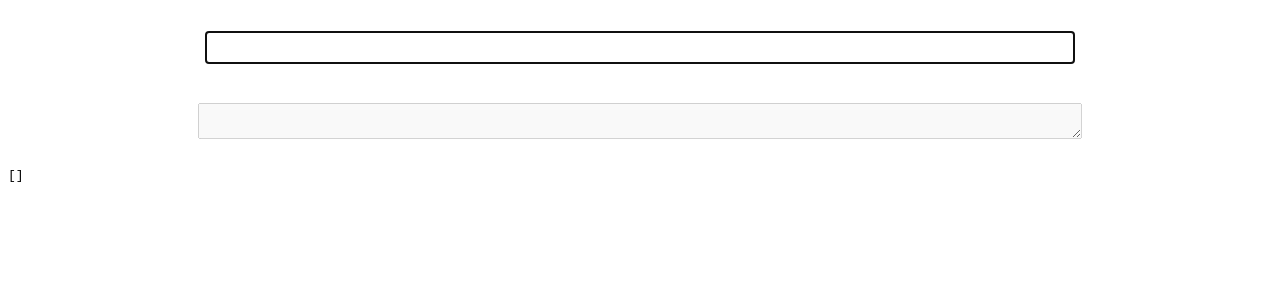
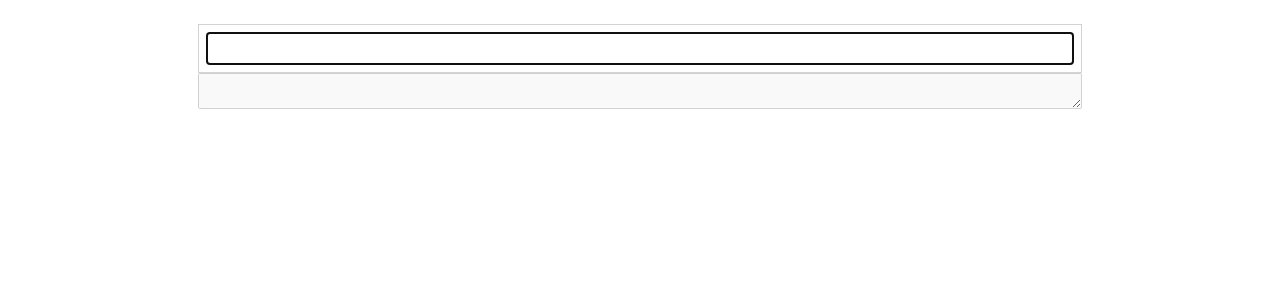
Before and after one commit to fforres/interview-example, a Next.js app: page / in a window 1280 px wide. Shown: the top 300 px of the page. Built offline with nearby package versions, Linux system fonts and the light colour scheme.

Commit message:
Adding some better UI

```diff
--- a/components/Cities/elements.tsx
+++ b/components/Cities/elements.tsx
@@ -2,6 +2,9 @@ import styled from 'styled-components'
 
 export const CitiesWrapper = styled.div`
   padding: 1rem;
+  border: solid 1px lightgray;
+  height: 250px;
+  overflow: scroll;
 `
 
 export const City = styled.div`
--- a/components/Cities/index.tsx
+++ b/components/Cities/index.tsx
@@ -20,6 +20,9 @@ export const Cities: React.FC<Props> = ({
     <CitiesWrapper>
       {cities.map(city => {
         const { geonameid, name, country } = city
+        if (selectedCities.has(geonameid)) {
+          return
+        }
         return (
           <City
             key={geonameid}
--- a/components/SearchInput/elements.tsx
+++ b/components/SearchInput/elements.tsx
@@ -18,22 +18,14 @@ export const Wrapper = styled.div`
   flex-direction: column;
 `
 
-export const Cities = styled.div`
-  padding: 1rem;
-`
-
-export const City = styled.div`
-  margin-top: 1rem;
-  margin-bottom: 1rem;
-  cursor: pointer;
-`
-
 export const Result = styled.textarea``
 
 export const InputWrapper = styled.div`
   display: flex;
   align-content: center;
   flex-wrap: wrap;
+  /* background: lightgray; */
+  border: solid 1px lightgray;
 `
 
 export const Tag = styled.span`
@@ -41,4 +33,5 @@ export const Tag = styled.span`
   background-color: orange;
   padding: 0.5rem;
   margin: 0.5rem;
+  cursor: pointer;
 `
--- a/components/SearchInput/index.tsx
+++ b/components/SearchInput/index.tsx
@@ -13,6 +13,7 @@ const useFetchCities = (
   useEffect(() => {
     // prevent first render run
     if (cityName.trim() === '') {
+      setResponse([])
       return
     }
     fetch(`http://localhost:3000/api/city?name=${cityName}`)
@@ -28,31 +29,53 @@ export const SearchInput: React.FC<Props> = () => {
     new Map()
   )
   const cities = useFetchCities(cityName)
-  const cityNames = Array.from(selectedCities.values()).map(el => el.name)
+  const citiesArray = Array.from(selectedCities.values())
+  // const cityNames = Array.from(selectedCities.values()).map(el => el.name)
   return (
     <Wrapper>
       <InputWrapper>
-        {cityNames.map(name => (
-          <Tag>{name}</Tag>
+        {citiesArray.map(city => (
+          <Tag
+            onClick={() => {
+              const newMap = new Map(selectedCities)
+              newMap.delete(city.geonameid)
+              setSelectedCities(newMap)
+            }}
+          >
+            {city.name}
+          </Tag>
         ))}
         <Input
           autoFocus
+          onKeyDown={e => {
+            const keysArrays = Array.from(selectedCities.keys())
+            if (
+              e.keyCode === 8 &&
+              keysArrays.length &&
+              cityName.trim() === ''
+            ) {
+              const latest = keysArrays[keysArrays.length - 1]
+              const newMap = new Map(selectedCities)
+              newMap.delete(latest)
+              setSelectedCities(newMap)
+            }
+          }}
           onChange={e => {
             setCityName(e.target.value)
           }}
         />
       </InputWrapper>
-      <Cities
-        cities={cities}
-        selectedCities={selectedCities}
-        setSelectedCities={setSelectedCities}
-      />
+      {cities.length !== 0 && (
+        <Cities
+          cities={cities}
+          selectedCities={selectedCities}
+          setSelectedCities={setSelectedCities}
+        />
+      )}
       <Result
         readOnly
         disabled
-        value={Array.from(selectedCities.values())
-          .map(city => city.name)
-          .join(',')}
+        value={citiesArray.map(city => city.name).join(',')}
       />
     </Wrapper>
   )
--- a/pages/index.tsx
+++ b/pages/index.tsx
@@ -11,7 +11,6 @@ export default () => {
           setSelectedOptions([...selectedOptions, option])
         }}
       />
-      <pre>{JSON.stringify(selectedOptions, null, 2)}</pre>
     </div>
   )
 }
```
